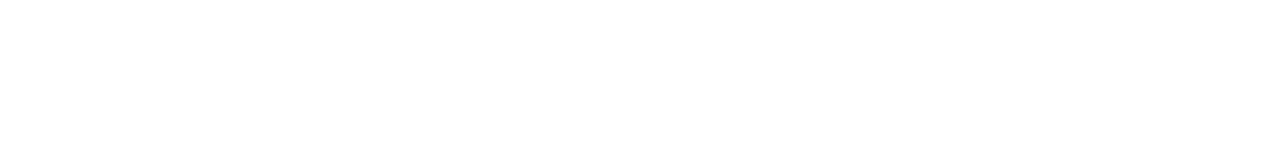
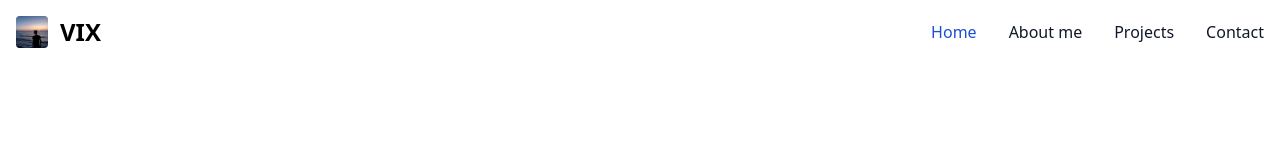
Before and after one commit to vix-4800/vix-4800.github.io, a website: page index.html in a window 1280 px wide. Drawn offline with nearby package versions, Linux system fonts and the light colour scheme.

Commit message:
index - navigation added

```diff
--- a/index.html
+++ b/index.html
@@ -12,7 +12,58 @@
 </head>
 
 <body>
-
+	<nav class="bg-white border-gray-200 dark:bg-gray-900">
+		<div class="flex flex-wrap items-center justify-between max-w-screen-xl p-4 mx-auto">
+			<a href="https://github.com/vix-4800" class="flex items-center space-x-3 rtl:space-x-reverse">
+				<img src="./assets/images/logo/favicon-32x32.png" class="h-8" alt="Github profile photo" />
+				<span class="self-center text-2xl font-semibold whitespace-nowrap dark:text-white">
+					VIX
+				</span>
+			</a>
+			<button data-collapse-toggle="navbar-default" type="button"
+				class="inline-flex items-center justify-center w-10 h-10 p-2 text-sm text-gray-500 rounded-lg md:hidden hover:bg-gray-100 focus:outline-none focus:ring-2 focus:ring-gray-200 dark:text-gray-400 dark:hover:bg-gray-700 dark:focus:ring-gray-600"
+				aria-controls="navbar-default" aria-expanded="false">
+				<span class="sr-only">
+					Open main menu
+				</span>
+				<svg class="w-5 h-5" aria-hidden="true" xmlns="http://www.w3.org/2000/svg" fill="none"
+					viewBox="0 0 17 14">
+					<path stroke="currentColor" stroke-linecap="round" stroke-linejoin="round" stroke-width="2"
+						d="M1 1h15M1 7h15M1 13h15" />
+				</svg>
+			</button>
+			<div class="hidden w-full md:block md:w-auto" id="navbar-default">
+				<ul
+					class="flex flex-col p-4 mt-4 font-medium border border-gray-100 rounded-lg md:p-0 bg-gray-50 md:flex-row md:space-x-8 rtl:space-x-reverse md:mt-0 md:border-0 md:bg-white dark:bg-gray-800 md:dark:bg-gray-900 dark:border-gray-700">
+					<li>
+						<a href="#"
+							class="block px-3 py-2 text-white bg-blue-700 rounded md:bg-transparent md:text-blue-700 md:p-0 dark:text-white md:dark:text-blue-500"
+							aria-current="page">
+							Home
+						</a>
+					</li>
+					<li>
+						<a href="#about"
+							class="block px-3 py-2 text-gray-900 rounded hover:bg-gray-100 md:hover:bg-transparent md:border-0 md:hover:text-blue-700 md:p-0 dark:text-white md:dark:hover:text-blue-500 dark:hover:bg-gray-700 dark:hover:text-white md:dark:hover:bg-transparent">
+							About me
+						</a>
+					</li>
+					<li>
+						<a href="#projects"
+							class="block px-3 py-2 text-gray-900 rounded hover:bg-gray-100 md:hover:bg-transparent md:border-0 md:hover:text-blue-700 md:p-0 dark:text-white md:dark:hover:text-blue-500 dark:hover:bg-gray-700 dark:hover:text-white md:dark:hover:bg-transparent">
+							Projects
+						</a>
+					</li>
+					<li>
+						<a href="#contact"
+							class="block px-3 py-2 text-gray-900 rounded hover:bg-gray-100 md:hover:bg-transparent md:border-0 md:hover:text-blue-700 md:p-0 dark:text-white md:dark:hover:text-blue-500 dark:hover:bg-gray-700 dark:hover:text-white md:dark:hover:bg-transparent">
+							Contact
+						</a>
+					</li>
+				</ul>
+			</div>
+		</div>
+	</nav>
 </body>
 
 </html>
```
